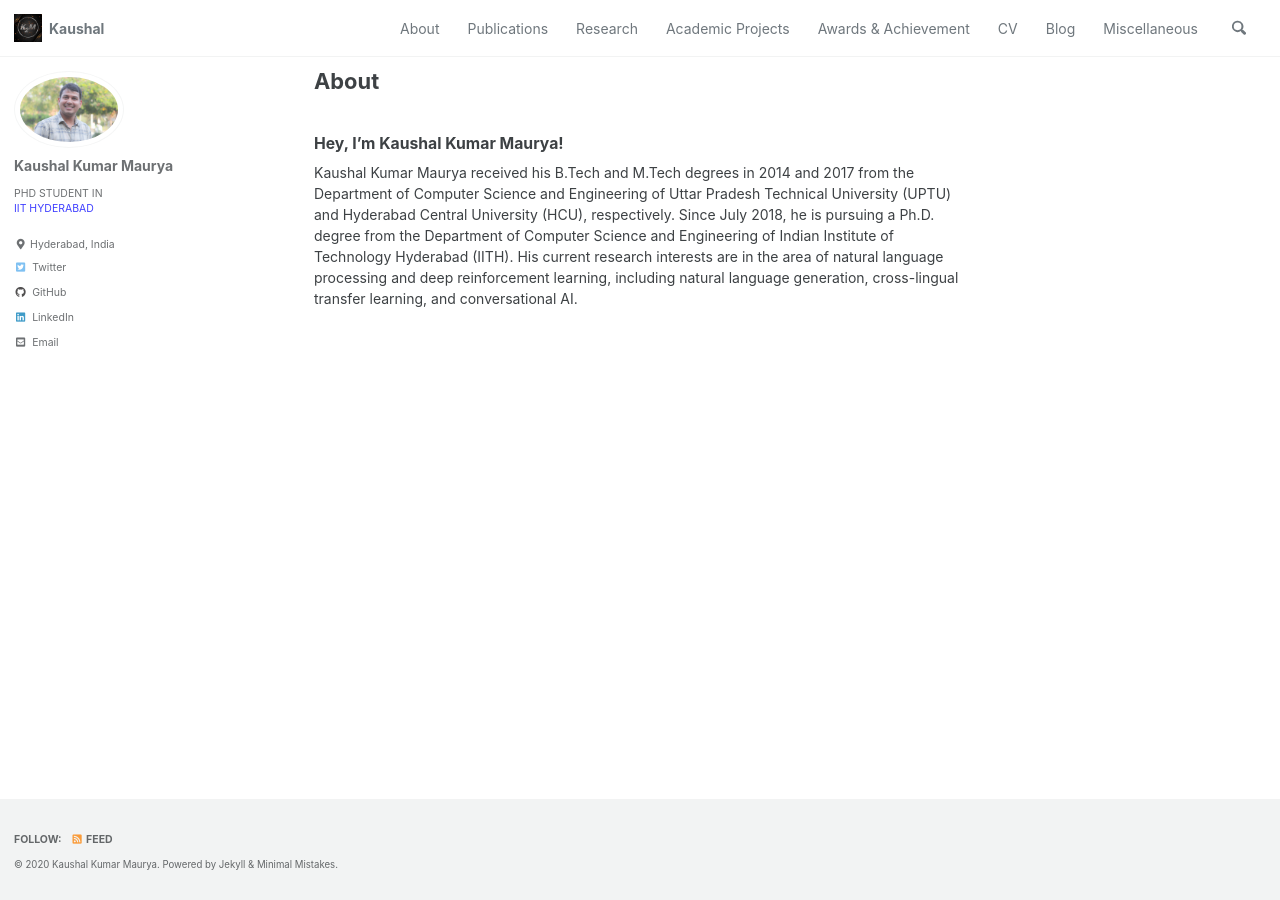
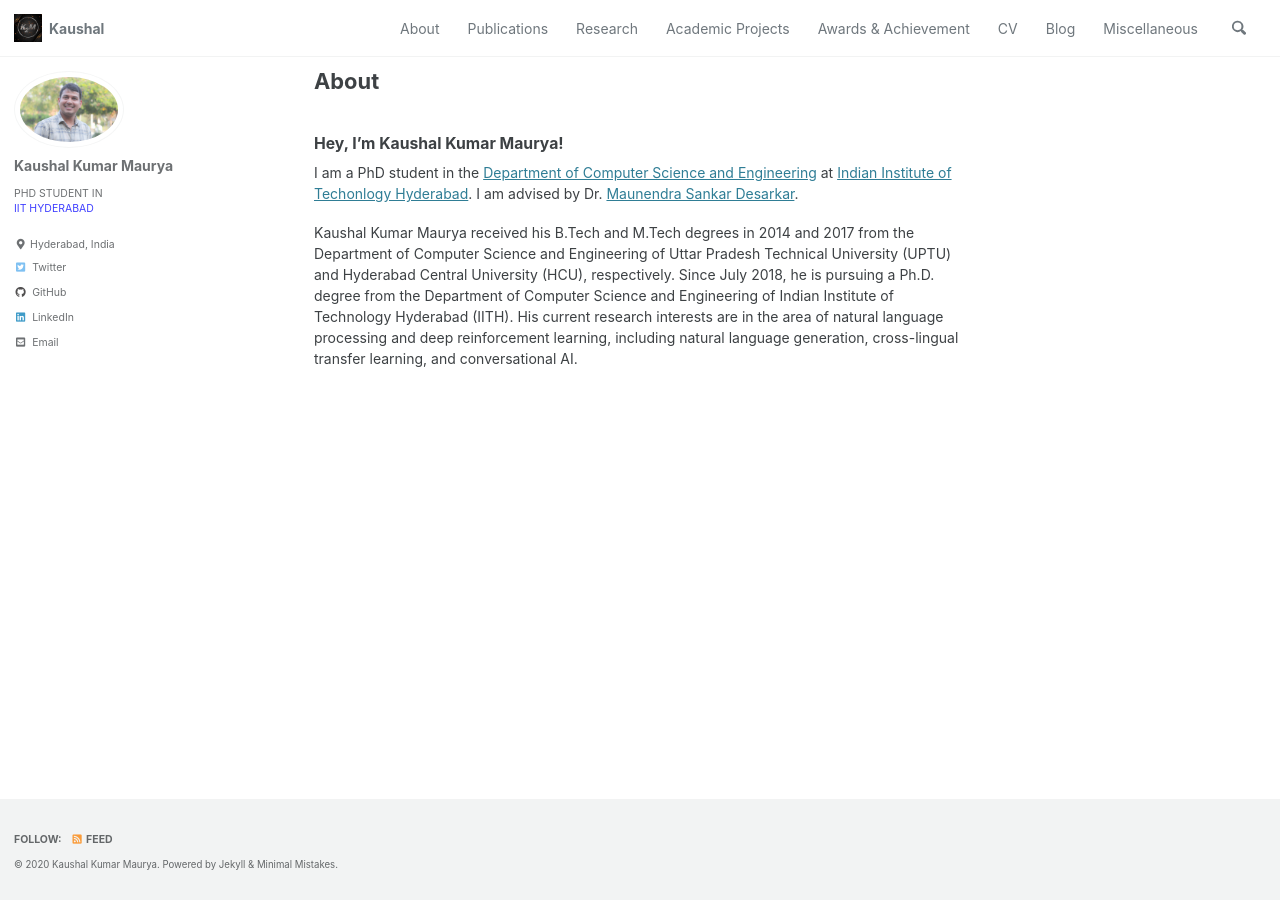
Before and after one commit to harshayelleni/harshayelleni.github.io, a Jekyll site: the page built from _pages/about.md, in a window 1280 px wide. Built offline with Jekyll 4.4.1, drawn with Linux system fonts in a browser that asks for light colours; cached includes are drawn as plain includes.

Commit message:
doing modifications

```diff
--- a/_pages/about.md
+++ b/_pages/about.md
@@ -6,4 +6,8 @@ permalink: /about/
 
 ### Hey, I'm Kaushal Kumar Maurya!
 
+
+I am a PhD student in the [Department of Computer Science and Engineering](https://cse.iith.ac.in/) at [Indian Institute of Techonlogy Hyderabad](https://www.iith.ac.in/). I am advised by Dr. [Maunendra Sankar Desarkar](https://www.iith.ac.in/~maunendra/).
+
+
 Kaushal Kumar Maurya received his B.Tech and M.Tech degrees in 2014 and 2017 from the Department of Computer Science and Engineering of Uttar Pradesh Technical University (UPTU) and Hyderabad Central University (HCU), respectively. Since July 2018, he is pursuing a Ph.D. degree from the Department of Computer Science and Engineering of Indian Institute of Technology Hyderabad (IITH). His current research interests are in the area of natural language processing and deep reinforcement learning, including natural language generation, cross-lingual transfer learning, and conversational AI.
```
